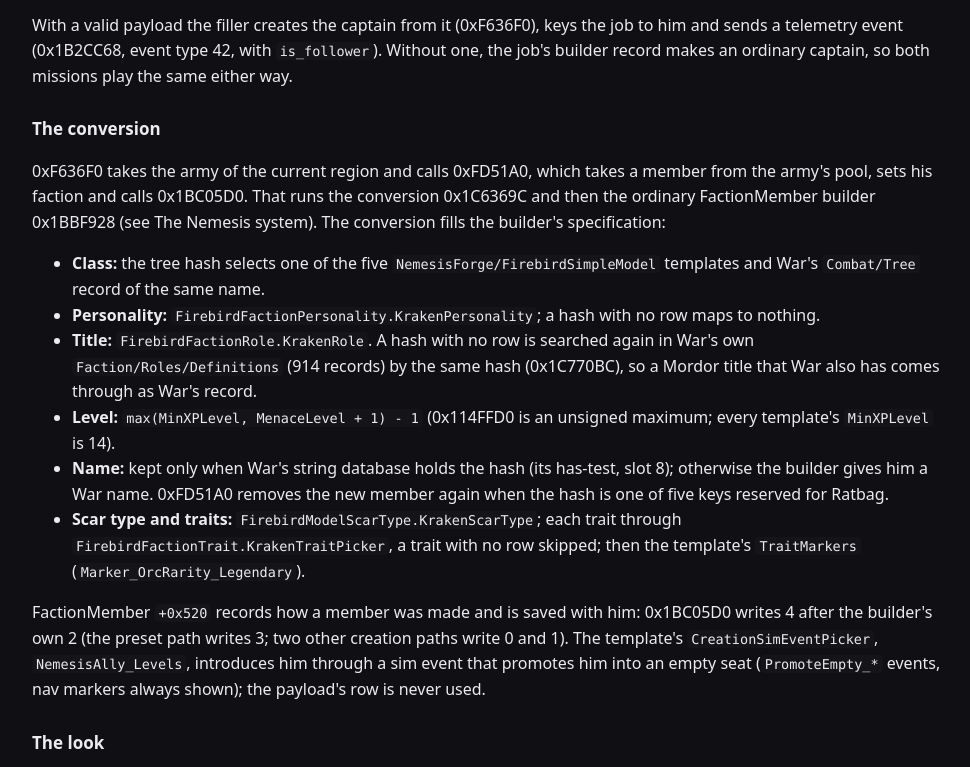
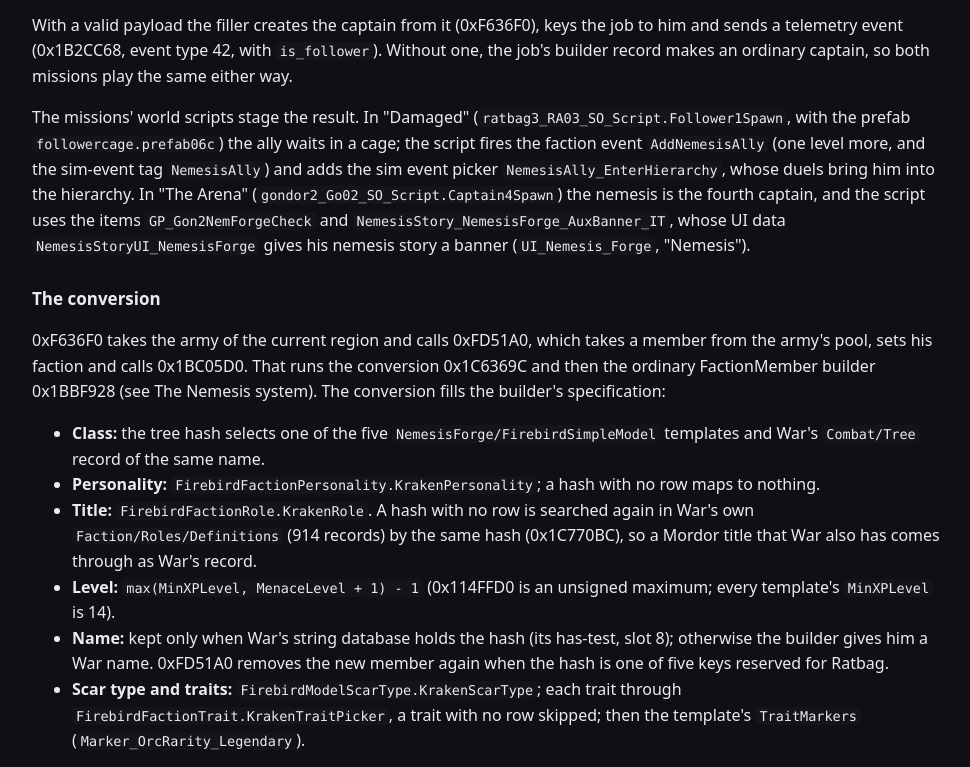
Before and after one commit to sow-ce/sow-ce.github.io, a plain HTML site: page engine/shadow-of-mordor.html in a window 1280 px wide. Shown: the part 4352-5119 px from the top of the page, without its empty margins (280-1250 px from the left). Drawn offline with Linux system fonts and the light colour scheme.

Commit message:
Update engine reference

```diff
--- a/engine/shadow-of-mordor.html
+++ b/engine/shadow-of-mordor.html
@@ -359,6 +359,13 @@ in the payload.</p>
 <p>With a valid payload the filler creates the captain from it (0xF636F0), keys the job to him and sends a
 telemetry event (0x1B2CC68, event type 42, with <code>is_follower</code>). Without one, the job's builder record makes
 an ordinary captain, so both missions play the same either way.</p>
+<p>The missions' world scripts stage the result. In "Damaged" (<code>ratbag3_RA03_SO_Script.Follower1Spawn</code>, with
+the prefab <code>followercage.prefab06c</code>) the ally waits in a cage; the script fires the faction event
+<code>AddNemesisAlly</code> (one level more, and the sim-event tag <code>NemesisAlly</code>) and adds the sim event picker
+<code>NemesisAlly_EnterHierarchy</code>, whose duels bring him into the hierarchy. In "The Arena"
+(<code>gondor2_Go02_SO_Script.Captain4Spawn</code>) the nemesis is the fourth captain, and the script uses the items
+<code>GP_Gon2NemForgeCheck</code> and <code>NemesisStory_NemesisForge_AuxBanner_IT</code>, whose UI data
+<code>NemesisStoryUI_NemesisForge</code> gives his nemesis story a banner (<code>UI_Nemesis_Forge</code>, "Nemesis").</p>
 <h3 id="the-conversion">The conversion</h3>
 <p>0xF636F0 takes the army of the current region and calls 0xFD51A0, which takes a member from the
 army's pool, sets his faction and calls 0x1BC05D0. That runs the conversion 0x1C6369C and then the
@@ -488,7 +495,7 @@ executable also names <code>NemesisForge.Override.ClearAll</code>, the configura
 <li>Whether the replayed body, head, hair and colours equal a generated captain's look in Shadow of Mordor.</li>
 <li>What creates members with creation codes 0 and 1 (FactionMember <code>+0x520</code>).</li>
 <li>What <code>NemesisForge.Override.ClearAll</code> resets, and what <code>User.OwnsShadowOfMordor</code> gates.</li>
-<li>Which content uses the sim event picker <code>NemesisAlly_EnterHierarchy</code>.</li>
+<li>How the two mission scripts use <code>GP_Gon2NemForgeCheck</code> and the banner item.</li>
 <li>Whether some of War's orc geometry is Mordor geometry carried over (the broom and the Beheader
   helmet have identical level-of-detail counts in both games).</li>
 </ul><p class="muted">Shadow of War (Steam), game version 1.21. An unofficial fan research project, not affiliated with or endorsed by Warner Bros. Games, Monolith Productions or Middle-earth Enterprises. Middle-earth: Shadow of War belongs to its owners.</p></main></div></body></html>
```
